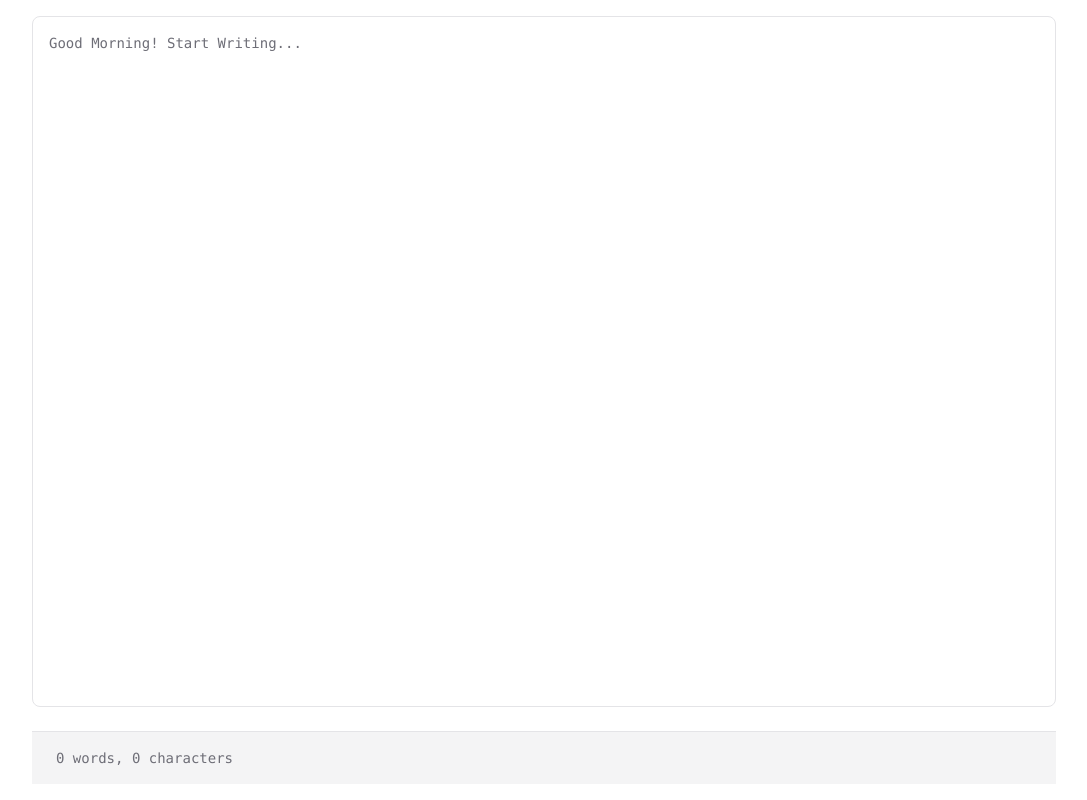
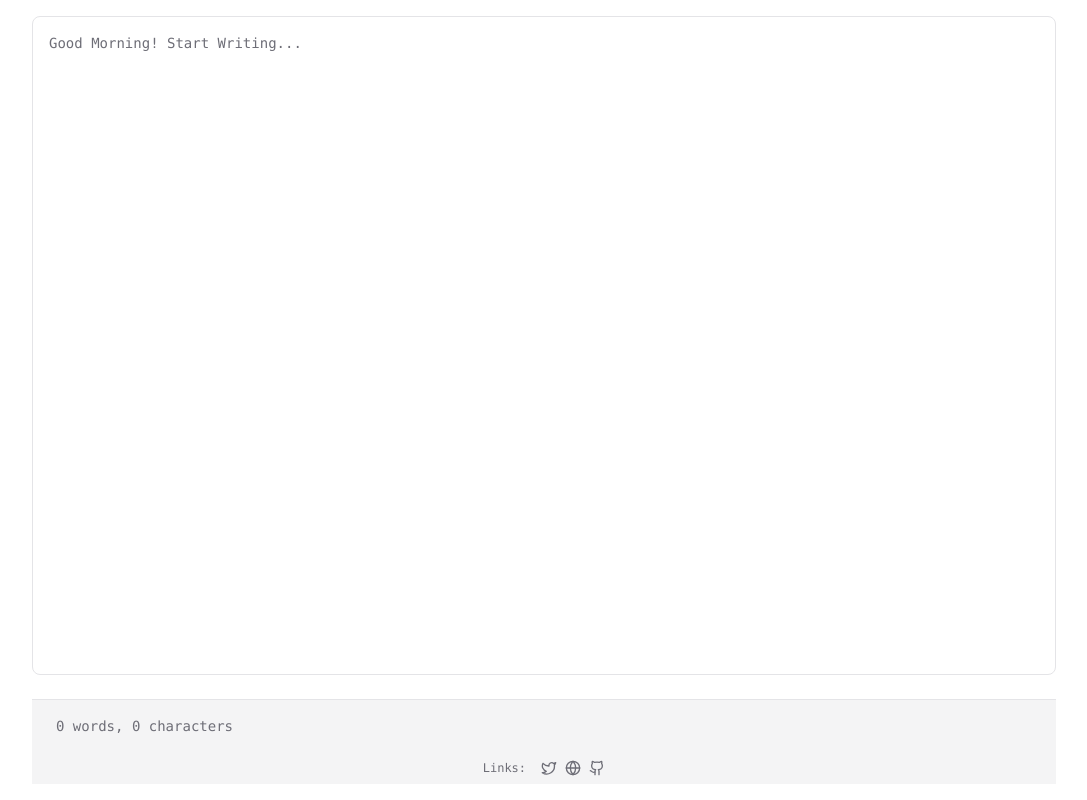
Before and after one commit to gyurisc/write_wordcount, a Next.js app: page / in a window 1280 px wide. Shown: the whole page, without its empty margins (96-1183 px from the left). Built offline with nearby package versions, Linux system fonts and the light colour scheme.

Commit message:
adding icons

```diff
--- a/app/page.js
+++ b/app/page.js
@@ -1,12 +1,32 @@
 import Image from "next/image";
 import Writer from "../components/Writer";
+import Link from "next/link";
+import { GlobeIcon } from "../components/Icons";
+import { TwitterIcon } from "../components/Icons";
+import { GithubIcon } from "../components/Icons";
 
 export default function Home() {
   return (
+    <>
     <main className="flex min-h-screen flex-col items-center justify-between p-4">
       <div className="z-10 max-w-5xl w-full flex flex-col items-center justify-between font-mono text-sm h-full lg:flex-row">
-        <Writer />
+        <div className="flex flex-col h-full w-full">
+          <Writer />
+          <footer className="bg-muted px-2 py-2 text-xs text-muted-foreground flex justify-center">
+            Links:&nbsp;
+            <Link href="https://x.com/gyurisc" className="ml-2" prefetch={false}>
+              <TwitterIcon className="h-4 w-4" />
+            </Link>
+            <Link href="https://gyurisc.com" className="ml-2" prefetch={false}>
+              <GlobeIcon className="h-4 w-4" />
+            </Link>
+            <Link href="https://github.com/gyurisc/" className="ml-2" prefetch={false}>
+              <GithubIcon className="h-4 w-4" />
+            </Link>
+          </footer>
+        </div>
       </div>
     </main>
+    </>
   );
 }
--- /dev/null
+++ b/components/Icons.jsx
@@ -0,0 +1,100 @@
+export function MailIcon(props) {
+  return (
+    <svg
+      {...props}
+      xmlns="http://www.w3.org/2000/svg"
+      width="24"
+      height="24"
+      viewBox="0 0 24 24"
+      fill="none"
+      stroke="currentColor"
+      strokeWidth="2"
+      strokeLinecap="round"
+      strokeLinejoin="round"
+    >
+      <rect width="20" height="16" x="2" y="4" rx="2" />
+      <path d="m22 7-8.97 5.7a1.94 1.94 0 0 1-2.06 0L2 7" />
+    </svg>
+  )
+}
+
+
+export function GithubIcon(props) {
+  return (
+    <svg
+      {...props}
+      xmlns="http://www.w3.org/2000/svg"
+      width="24"
+      height="24"
+      viewBox="0 0 24 24"
+      fill="none"
+      stroke="currentColor"
+      strokeWidth="2"
+      strokeLinecap="round"
+      strokeLinejoin="round"
+    >
+      <path d="M15 22v-4a4.8 4.8 0 0 0-1-3.5c3 0 6-2 6-5.5.08-1.25-.27-2.48-1-3.5.28-1.15.28-2.35 0-3.5 0 0-1 0-3 1.5-2.64-.5-5.36-.5-8 0C6 2 5 2 5 2c-.3 1.15-.3 2.35 0 3.5A5.403 5.403 0 0 0 4 9c0 3.5 3 5.5 6 5.5-.39.49-.68 1.05-.85 1.65-.17.6-.22 1.23-.15 1.85v4" />
+      <path d="M9 18c-4.51 2-5-2-7-2" />
+    </svg>
+  )
+}
+
+export function GlobeIcon(props) {
+  return (
+    <svg
+      {...props}
+      xmlns="http://www.w3.org/2000/svg"
+      width="24"
+      height="24"
+      viewBox="0 0 24 24"
+      fill="none"
+      stroke="currentColor"
+      strokeWidth="2"
+      strokeLinecap="round"
+      strokeLinejoin="round"
+    >
+      <circle cx="12" cy="12" r="10" />
+      <path d="M12 2a14.5 14.5 0 0 0 0 20 14.5 14.5 0 0 0 0-20" />
+      <path d="M2 12h20" />
+    </svg>
+  )
+}
+
+export function TwitterIcon(props) {
+  return (
+    <svg
+      {...props}
+      xmlns="http://www.w3.org/2000/svg"
+      width="24"
+      height="24"
+      viewBox="0 0 24 24"
+      fill="none"
+      stroke="currentColor"
+      strokeWidth="2"
+      strokeLinecap="round"
+      strokeLinejoin="round"
+    >
+      <path d="M22 4s-.7 2.1-2 3.4c1.6 10-9.4 17.3-18 11.6 2.2.1 4.4-.6 6-2C3 15.5.5 9.6 3 5c2.2 2.6 5.6 4.1 9 4-.9-4.2 4-6.6 7-3.8 1.1 0 3-1.2 3-1.2z" />
+    </svg>
+  )
+}
+
+
+export function FacebookIcon(props) {
+  return (
+    <svg
+      {...props}
+      xmlns="http://www.w3.org/2000/svg"
+      width="24"
+      height="24"
+      viewBox="0 0 24 24"
+      fill="none"
+      stroke="currentColor"
+      strokeWidth="2"
+      strokeLinecap="round"
+      strokeLinejoin="round"
+    >
+      <path d="M22 2v20M16 6.23 16 6.23c-.5-.5-1.2-.8-2-.8s-1.5.3-2 .8l-.8.8-.8-.8c-.5-.5-1.2-.8-2-.8s-1.5.3-2 .8l-.8.8-.8-.8c-.5-.5-1.2-.8-2-.8s-1.5.3-2 .8l-.8.8" />
+    </svg>
+  )
+}
--- a/components/Writer.jsx
+++ b/components/Writer.jsx
@@ -28,6 +28,9 @@ To read more about using these font, please visit the Next.js documentation:
 
 import React, { useState } from 'react'
 import { Textarea } from "@/components/ui/textarea"
+import { Button } from "@/components/ui/button"
+import { MailIcon, GithubIcon, GlobeIcon, TwitterIcon } from "@/components/icons"
+
 
 
 const Writer = () => {
@@ -43,21 +46,25 @@ const Writer = () => {
   };
 
  return (
-    <div className="flex flex-col h-full w-full">
+    <>
       <div className="flex-1 pb-6 flex flex-col">
         <Textarea
           placeholder="Good Morning! Start Writing..."
           value={text}
           onChange={handleChange}
           className="w-full flex-1 resize-none p-4 rounded-lg border border-input focus:border-primary focus:ring-1 focus:ring-primary"
-        />
+          />
       </div>
       <div className="bg-muted px-6 py-4 flex justify-between items-center border-t">
         <div className="text-sm text-muted-foreground">
           <span id="word-count">{wordCount}</span> words, <span id="char-count">{charCount}</span> characters
         </div>
+        {/* <Button variant="ghost" size="icon" className="ml-auto">
+          <MailIcon className="h-5 w-5" />
+          <span className="sr-only">Share to email</span>
+        </Button> */}
       </div>
-    </div>
+    </>
   );
 }
 
--- /dev/null
+++ b/components/ui/button.jsx
@@ -0,0 +1,47 @@
+import * as React from "react"
+import { Slot } from "@radix-ui/react-slot"
+import { cva } from "class-variance-authority";
+
+import { cn } from "@/lib/utils"
+
+const buttonVariants = cva(
+  "inline-flex items-center justify-center whitespace-nowrap rounded-md text-sm font-medium ring-offset-background transition-colors focus-visible:outline-none focus-visible:ring-2 focus-visible:ring-ring focus-visible:ring-offset-2 disabled:pointer-events-none disabled:opacity-50",
+  {
+    variants: {
+      variant: {
+        default: "bg-primary text-primary-foreground hover:bg-primary/90",
+        destructive:
+          "bg-destructive text-destructive-foreground hover:bg-destructive/90",
+        outline:
+          "border border-input bg-background hover:bg-accent hover:text-accent-foreground",
+        secondary:
+          "bg-secondary text-secondary-foreground hover:bg-secondary/80",
+        ghost: "hover:bg-accent hover:text-accent-foreground",
+        link: "text-primary underline-offset-4 hover:underline",
+      },
+      size: {
+        default: "h-10 px-4 py-2",
+        sm: "h-9 rounded-md px-3",
+        lg: "h-11 rounded-md px-8",
+        icon: "h-10 w-10",
+      },
+    },
+    defaultVariants: {
+      variant: "default",
+      size: "default",
+    },
+  }
+)
+
+const Button = React.forwardRef(({ className, variant, size, asChild = false, ...props }, ref) => {
+  const Comp = asChild ? Slot : "button"
+  return (
+    (<Comp
+      className={cn(buttonVariants({ variant, size, className }))}
+      ref={ref}
+      {...props} />)
+  );
+})
+Button.displayName = "Button"
+
+export { Button, buttonVariants }
--- a/package.json
+++ b/package.json
@@ -10,6 +10,7 @@
   },
   "dependencies": {
     "@radix-ui/react-icons": "^1.3.0",
+    "@radix-ui/react-slot": "^1.1.0",
     "class-variance-authority": "^0.7.0",
     "clsx": "^2.1.1",
     "lucide-react": "^0.419.0",
```
Also changed, not shown: 1 other file (tests, documents, lock files or other folders).
